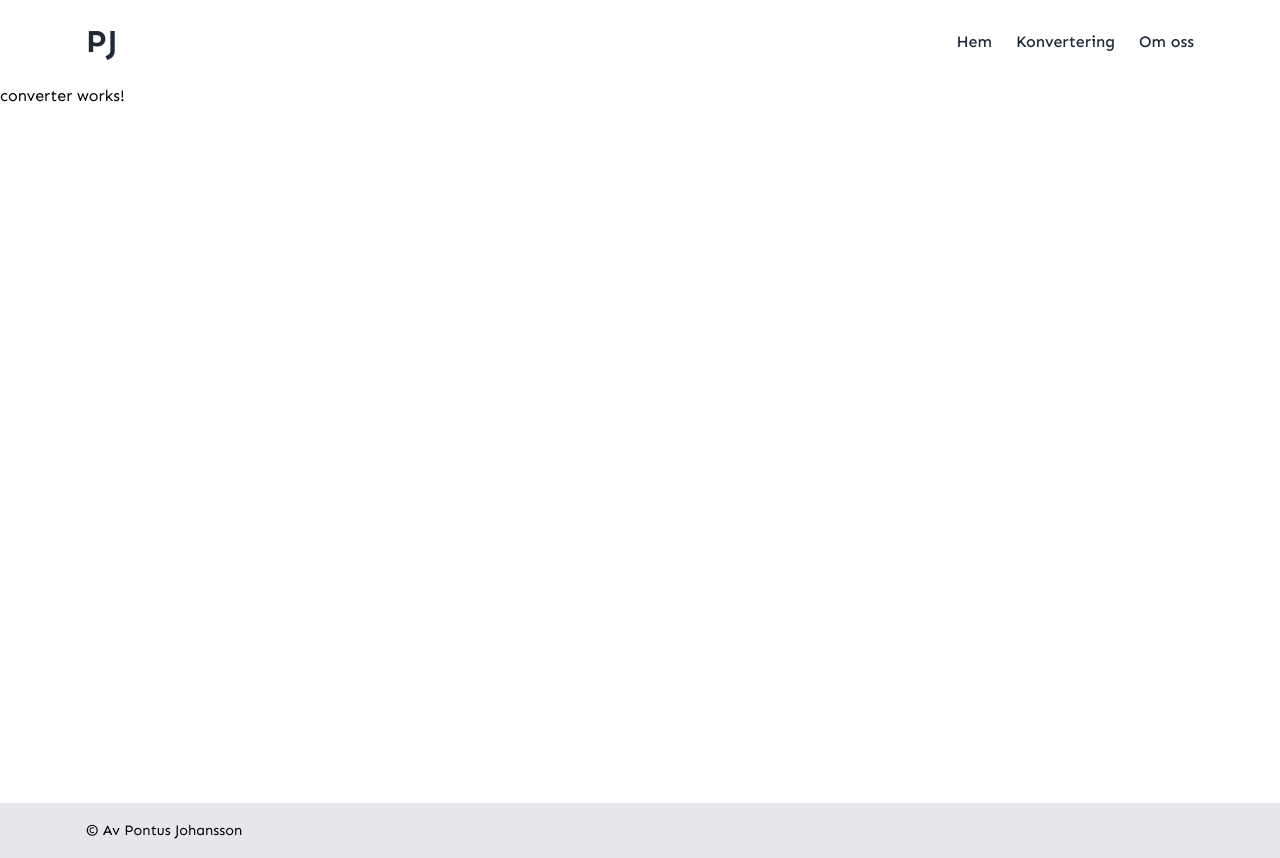
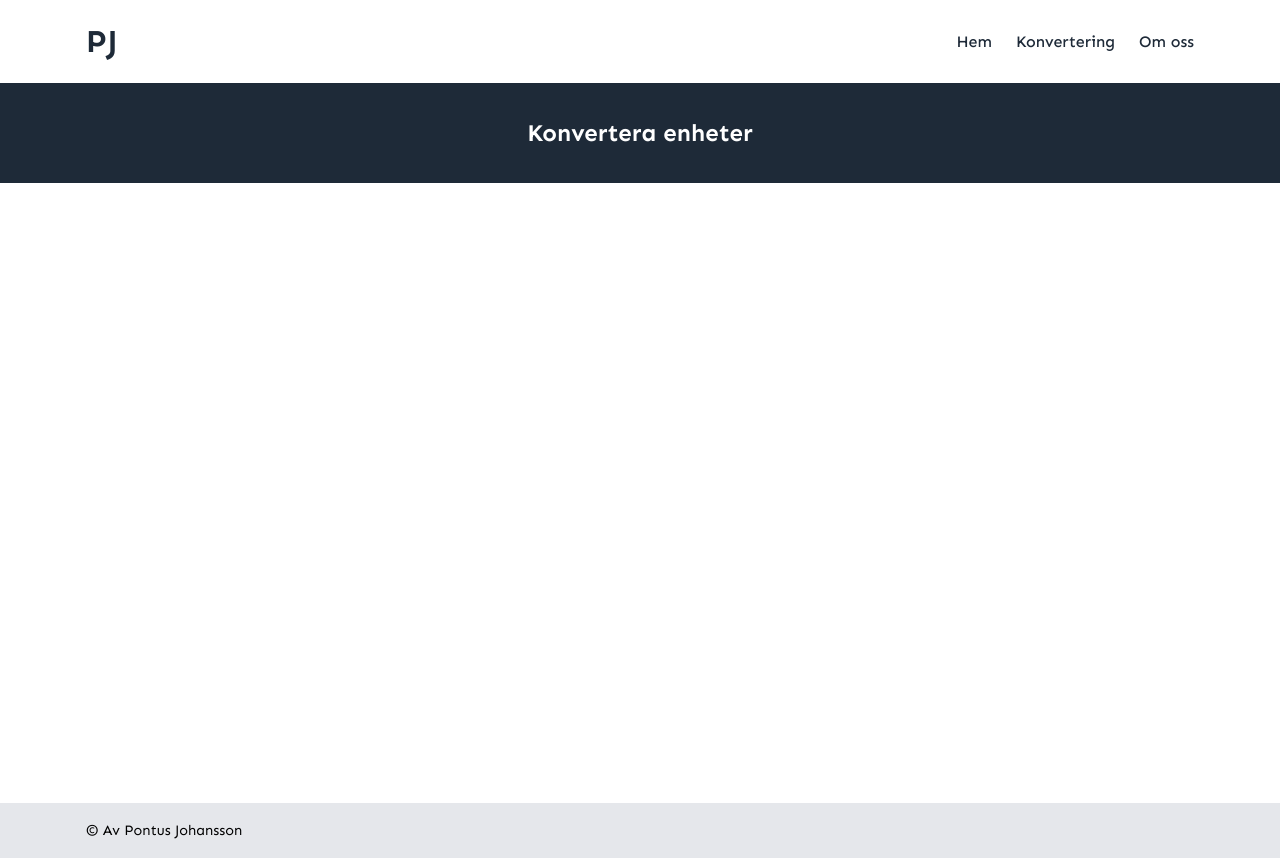
Before and after one commit to Punttt/AngularLab, an Angular app: page /converter in a window 1280 px wide. Built offline with nearby package versions, Linux system fonts and the light colour scheme.

Commit message:
lägger in global css för heading section

```diff
--- a/src/app/pages/converter/converter.html
+++ b/src/app/pages/converter/converter.html
@@ -1 +1,3 @@
-<p>converter works!</p>
+<div class="heading-box">
+    <h2>Konvertera enheter</h2>
+</div>
--- a/src/styles.scss
+++ b/src/styles.scss
@@ -17,6 +17,15 @@ body {
 }
 
 // Utility
+.heading-box {
+    background-color: #1E2A38;
+    color: #fff;
+    height: 100px;
+    display: flex;
+    align-items: center;
+    justify-content: center;
+}
+
 .container {
     max-width: 1140px;
     margin: 0 auto;
```
